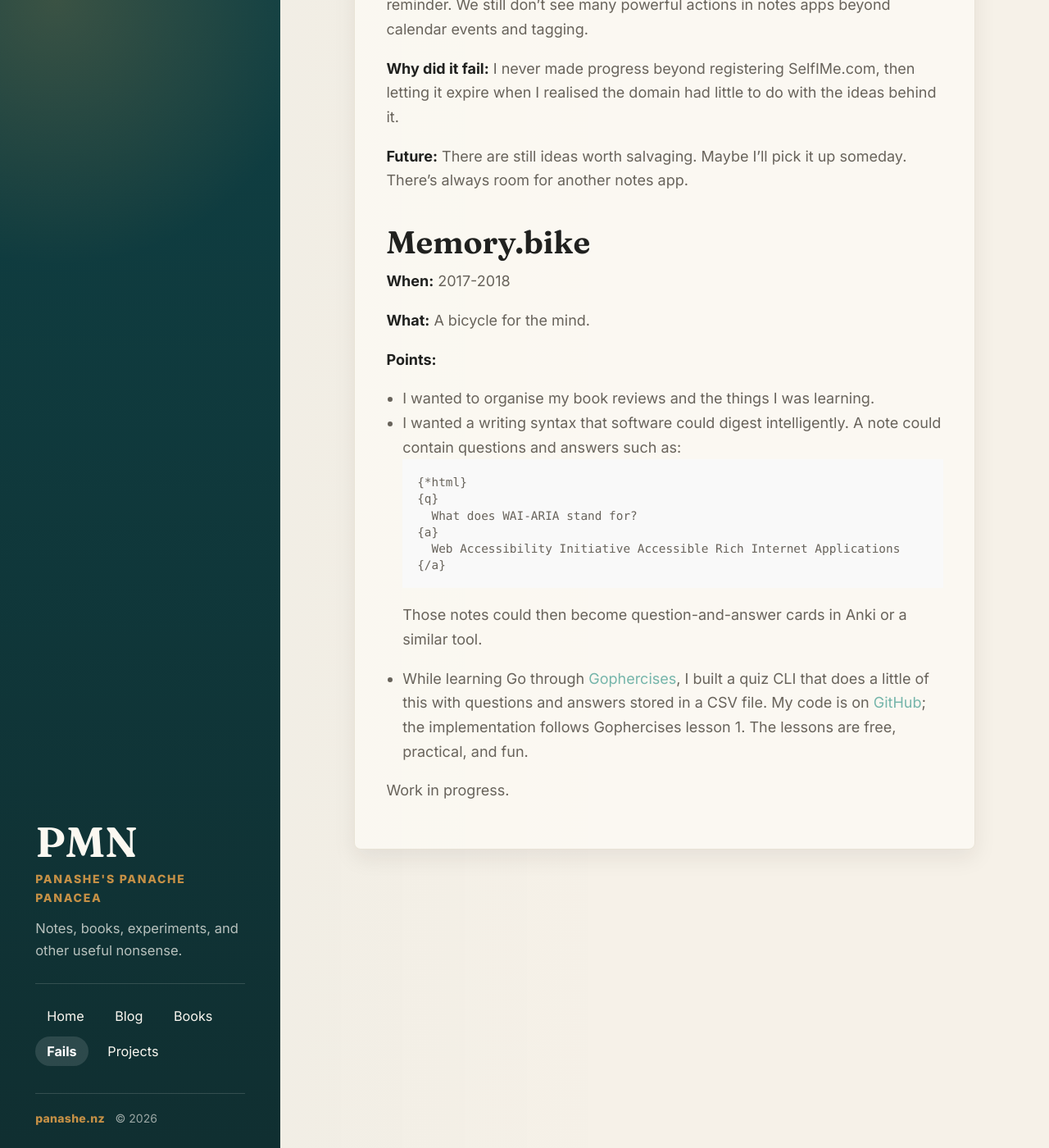
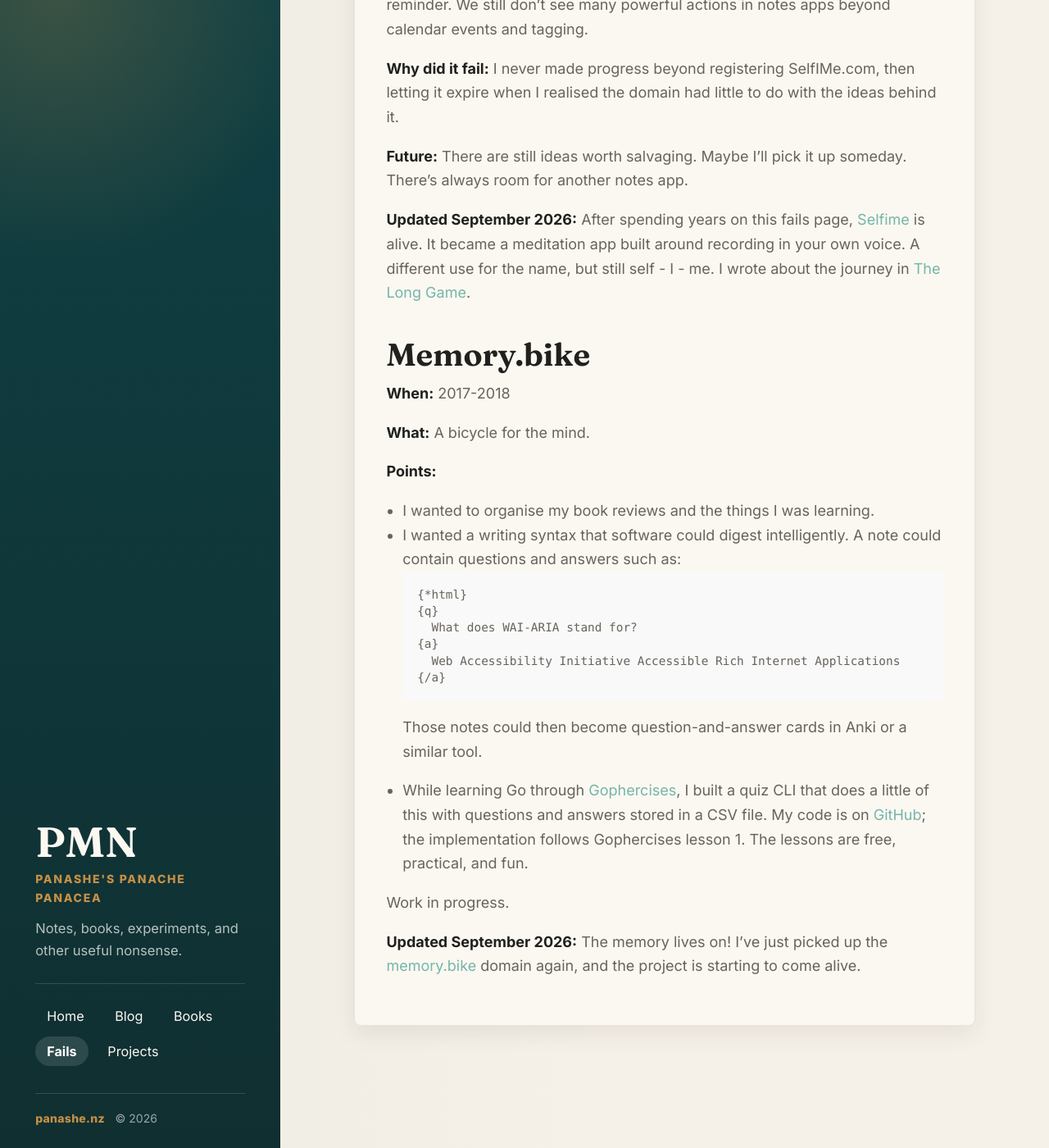
Before and after one commit to anphase/pmn.nz, a Jekyll site: the page built from fails.md, in a window 1280 px wide and 1400 px high, scrolled down 653 px. Shown: the whole window at 82% size. Built offline with Jekyll 4.4.1, drawn with Linux system fonts in a browser that asks for light colours.

Commit message:
Publish Selfime post and refresh project and reading pages

```diff
--- a/assets/css/custom.css
+++ b/assets/css/custom.css
@@ -667,6 +667,106 @@ strong {
   text-transform: uppercase;
 }
 
+.post-illustrated {
+  max-width: 42rem;
+}
+
+.post-figure {
+  margin: 2rem 0;
+}
+
+.post-figure a {
+  display: block;
+}
+
+.post-figure img {
+  border: 1px solid var(--line);
+  border-radius: var(--radius);
+  height: auto;
+  margin: 0;
+  max-width: 100%;
+  width: 100%;
+}
+
+.post-figure figcaption {
+  color: var(--muted);
+  font-size: 0.78rem;
+  line-height: 1.5;
+  margin-top: 0.65rem;
+}
+
+.post-figure-pair {
+  align-items: start;
+  display: grid;
+  gap: 1.25rem;
+  grid-template-columns: repeat(auto-fit, minmax(min(100%, 17rem), 1fr));
+  margin: 2rem 0;
+}
+
+.post-figure-pair .post-figure {
+  margin: 0;
+  min-width: 0;
+}
+
+.image-modal-open {
+  overflow: hidden;
+}
+
+.image-modal {
+  background: var(--surface);
+  border: 1px solid var(--line);
+  border-radius: var(--radius);
+  box-shadow: var(--shadow);
+  color: var(--ink);
+  max-height: calc(100vh - 2rem);
+  max-height: calc(100dvh - 2rem);
+  max-width: min(76rem, calc(100vw - 2rem));
+  padding: 1rem;
+}
+
+.image-modal::backdrop {
+  background: rgba(16, 24, 24, 0.82);
+}
+
+.image-modal-close {
+  background: var(--teal-dark);
+  border: 0;
+  border-radius: 6px;
+  color: var(--paper-soft);
+  cursor: pointer;
+  display: block;
+  font: inherit;
+  margin: 0 0 0.75rem auto;
+  padding: 0.4rem 0.75rem;
+}
+
+.image-modal-close:focus-visible {
+  outline: 3px solid var(--gold);
+  outline-offset: 3px;
+}
+
+.image-modal figure {
+  margin: 0;
+}
+
+.image-modal-image {
+  height: auto;
+  margin: 0 auto;
+  max-height: calc(100vh - 12rem);
+  max-height: calc(100dvh - 12rem);
+  max-width: 100%;
+  object-fit: contain;
+  width: auto;
+}
+
+.image-modal-caption {
+  color: var(--muted);
+  font-size: 0.78rem;
+  line-height: 1.5;
+  margin-top: 0.75rem;
+  max-width: 60rem;
+}
+
 .view-all {
   margin: 1.2rem 0 2rem;
 }
--- a/fails.md
+++ b/fails.md
@@ -23,6 +23,8 @@ Selfime:
 
 **Future:** There are still ideas worth salvaging. Maybe I'll pick it up someday. There's always room for another notes app.
 
+**Updated September 2026:** After spending years on this fails page, [Selfime](https://selfime.com/) is alive. It became a meditation app built around recording in your own voice. A different use for the name, but still self - I - me. I wrote about the journey in [The Long Game]({% post_url 2026-09-20-the-long-game %}).
+
 Memory.bike
 ---
 **When:** 2017-2018
@@ -45,3 +47,5 @@ Those notes could then become question-and-answer cards in Anki or a similar too
 - While learning Go through [Gophercises](https://gophercises.com/), I built a quiz CLI that does a little of this with questions and answers stored in a CSV file. My code is on [GitHub](https://github.com/anphase/go_quiz); the implementation follows Gophercises lesson 1. The lessons are free, practical, and fun.
 
 Work in progress.
+
+**Updated September 2026:** The memory lives on! I've just picked up the [memory.bike](https://memory.bike/) domain again, and the project is starting to come alive.
```
Also changed, not shown: _layouts/post.html (+10 -1 lines), _posts/2026-09-20-the-long-game.md (added, +77 -0 lines), assets/js/image-modal.js (added, +43 -0 lines), books.md (+1 -0 lines), projects.md (+30 -5 lines), assets/images/posts/selfime/notes-2014.png (added), assets/images/posts/selfime/phone-experience.png (added), assets/images/posts/selfime/tablet-experience.png (added), assets/images/posts/selfime/twitter-2014.png (added).
